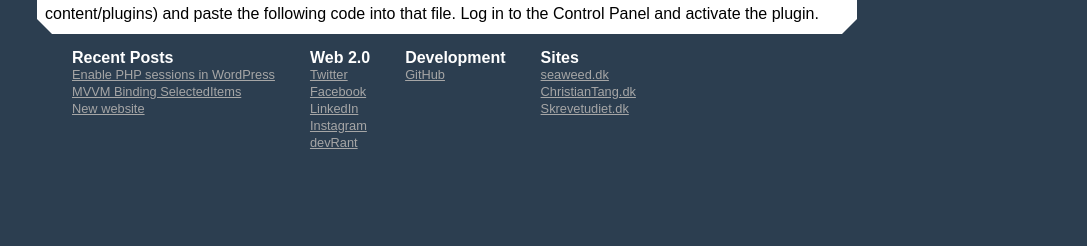
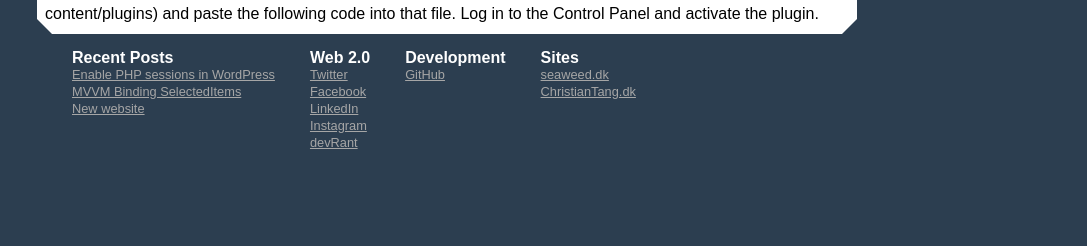
Before and after one commit to TangChr/implied.dk, a Jekyll site: the page built from index.html, in a window 1280 px wide. Shown: the part 936-1182 px from the top of the page, without its empty margins (193-1280 px from the left). Built offline with Jekyll 4.4.1, drawn with Linux system fonts in a browser that asks for light colours.

Commit message:
Update sites.yml

```diff
--- a/_data/sites.yml
+++ b/_data/sites.yml
@@ -3,6 +3,3 @@
 
 - title:   ChristianTang.dk
   url:     http://christiantang.dk
-
-- title:   Skrevetudiet.dk
-  url:     http://skrevetudiet.dk
```
